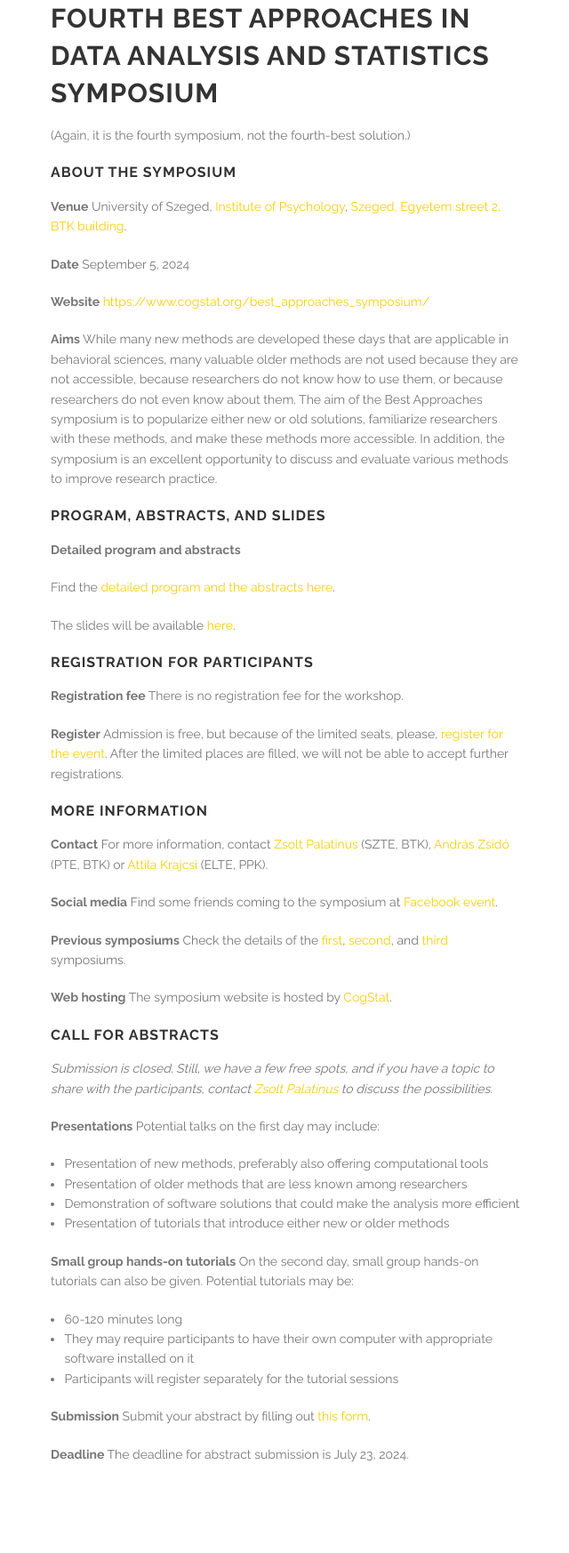
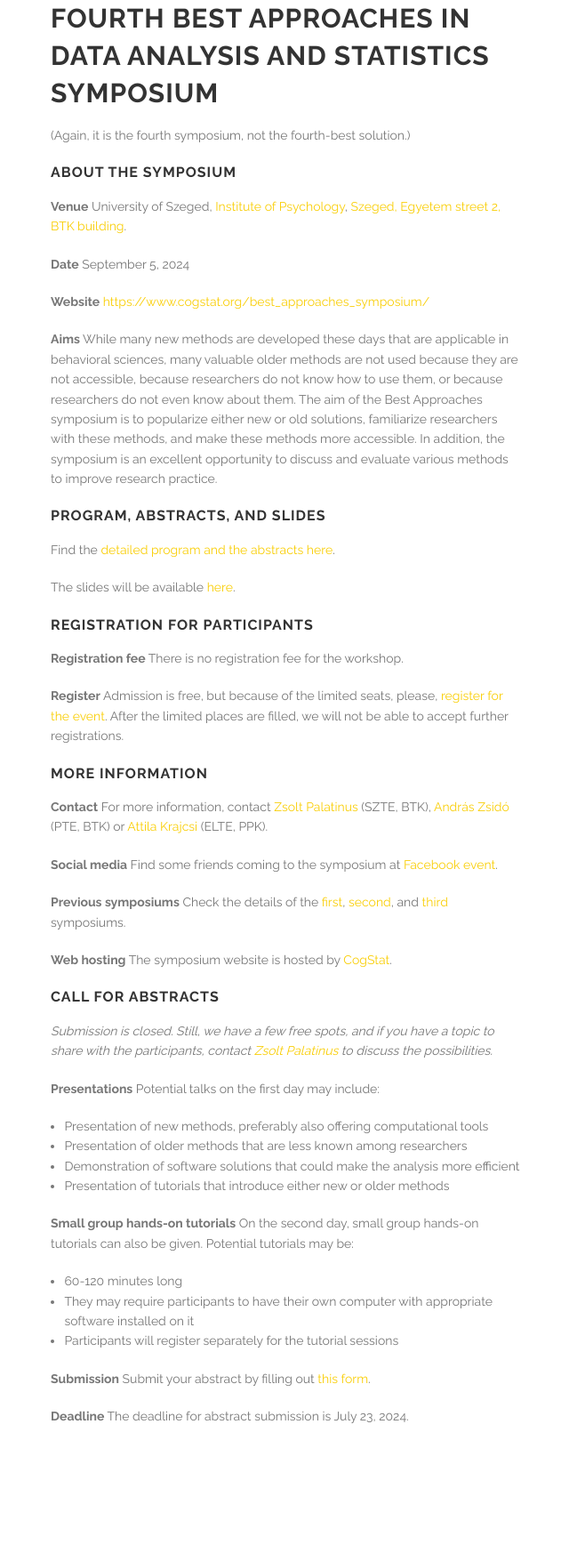
Before and after one commit to cogstat/cogstat_website, a Jekyll site: the page built from best_approaches_symposium/index.md, in a window 1280 px wide. Shown: the whole page at 89% size, without its empty margins (38-678 px from the left). Built offline with Jekyll 4.4.1, drawn with Linux system fonts in a browser that asks for light colours; after the commit the page ends 1704 px from its top, so only the background shows below that.

Commit message:
Update index.md

```diff
--- a/best_approaches_symposium/index.md
+++ b/best_approaches_symposium/index.md
@@ -18,8 +18,6 @@ __Website__ [https://www.cogstat.org/best_approaches_symposium/](https://www.cog
 __Aims__ While many new methods are developed these days that are applicable in behavioral sciences, many valuable older methods are not used because they are not accessible, because researchers do not know how to use them, or because researchers do not even know about them. The aim of the Best Approaches symposium is to popularize either new or old solutions, familiarize researchers with these methods, and make these methods more accessible. In addition, the symposium is an excellent opportunity to discuss and evaluate various methods to improve research practice.
 
 ### Program, abstracts, and slides
-
-__Detailed program and abstracts__
 
 Find the [detailed program and the abstracts here](https://docs.google.com/document/d/1vFYiH9hUAN36ltklTdAeop32lsGzO5mj/edit?usp=sharing&ouid=100583166572315508937&rtpof=true&sd=true).
 
```
